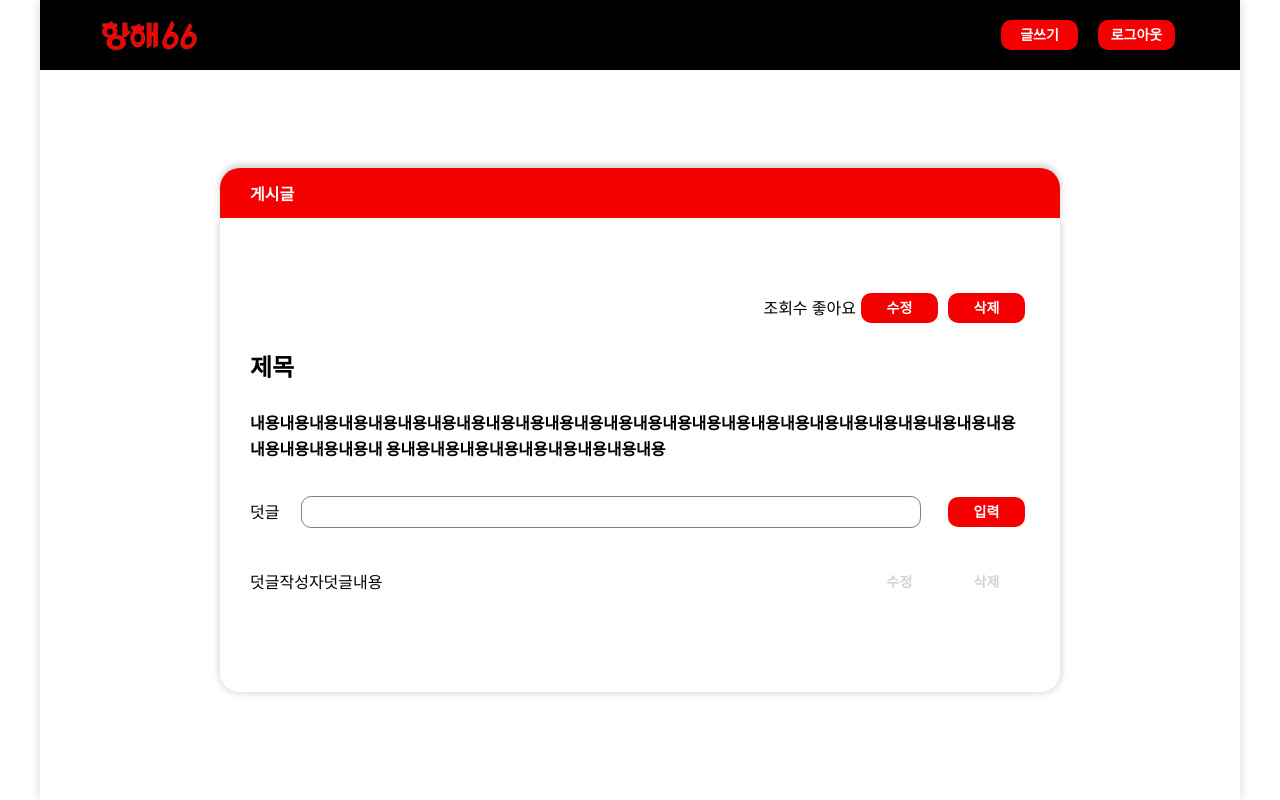
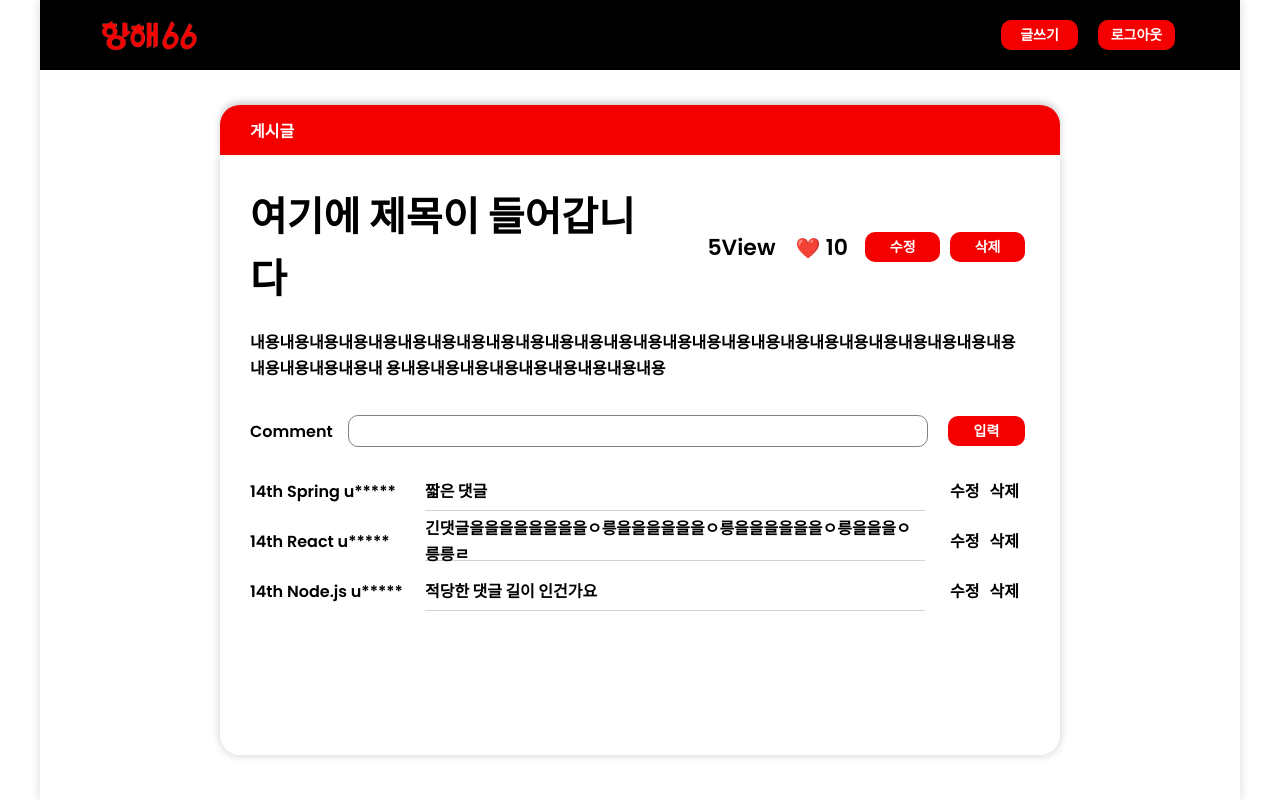
Before and after one commit to gigupc11/MiniProject_Hanghae66_FE, a React (Create React App) app in the folder client/: page /detail in a window 1280 px wide. Built offline with nearby package versions, Linux system fonts and the light colour scheme.

Commit message:
Design:모달 페이지 ,상세페이지 수정

```diff
--- a/client/src/components/Select.jsx
+++ b/client/src/components/Select.jsx
@@ -31,6 +31,7 @@ const SelectboxA = ({setUserYear}) => {
       border: "1px solid black",
       borderRadius: "10px",
       height: "46px",
+      paddingleft: "10px"
     }),
     option:(styles, { data, isDisabled, isFocused, isSelected }) => {
         // const color = chroma(data.color);
@@ -38,7 +39,7 @@ const SelectboxA = ({setUserYear}) => {
         return {
           ...styles,
           backgroundColor: isFocused ? "red" : "null",
-          color: "#333333"
+          color: isFocused ? "white" : "#333333",
         };
       },
     menu: (provided) => ({
@@ -95,7 +96,7 @@ const SelectboxB = ({setUserSkill}) => {
           return {
             ...styles,
             backgroundColor: isFocused ? "red" : "null",
-            color: "#333333"
+            color: isFocused ? "white" : "#333333",
           };
         },
       menu: (provided) => ({
@@ -152,13 +153,18 @@ const SelectboxB = ({setUserSkill}) => {
           return {
             ...styles,
             backgroundColor: isFocused ? "red" : "null",
-            color: "#333333"
+            color: isFocused ? "white" : "#333333",
+            fontweight : "700",
+
           };
         },
       menu: (provided) => ({
         ...provided,
         border: "1px solid #2b2d42",
         borderRadius: "8px",
+        width : "270px",
+        fontweight : "700"
+
       }),
     };
 
--- /dev/null
+++ b/client/src/components/Write.jsx
@@ -0,0 +1,96 @@
+import React from "react";
+import Header from "../page/Header";
+import styled from "styled-components";
+import Button from "./Button";
+import Input from "./Input";
+import Selectbox from "./Select";
+
+const Container = styled.div`
+  display: flex;
+  justify-content: center;
+  align-items: center;
+  width: 100%;
+  height: 100vh;
+`;
+
+const DetailBox2 = styled.div`
+  background-color: #f50000;
+  border-radius: 20px 20px 0 0;
+  overflow: hidden; /* 필요한 경우 오버플로우 숨김 */
+`;
+
+const InputWrap = styled.div`
+  display: flex;
+  justify-content: center;
+  align-items: center;
+  height: 800px;
+`;
+
+const ContentsWrap = styled.div`
+  display: flex;
+  flex-direction: column;
+  width: 700px;
+  height: 600px;
+  margin-top: 30px;
+    gap: 5px;
+`;
+
+const TextWrap = styled.div`
+  display: flex;
+  align-items: center;
+  justify-content: space-between;
+  color: white;
+  padding: 13px 30px;
+  font-weight: 900;
+`;
+
+const WriteBtnWrap = styled.div`
+  display: flex;
+  justify-content: end;
+  margin-bottom: 80px;
+  margin-top: 40px;
+`;
+
+const Modalbox = styled.div`
+  width: 800px;
+  height: 800px;
+  box-shadow: 0 0 10px rgba(0, 0, 0, 0.5); /* 원래 그림자 */
+  background-color: #fff;
+  border-radius: 20px 20px 20px 20px;
+  overflow: hidden; /*필요한 경우 오버플로우 숨김 */
+`;
+
+function Write() {
+  return (
+    <Container>
+      <Modalbox>
+        <DetailBox2>
+          <TextWrap>게시글작성</TextWrap>
+        </DetailBox2>
+        <InputWrap>
+          <div>
+            <ContentsWrap>
+              카테고리
+              <div>
+                <Selectbox.SelectboxC />
+              </div>
+              제목
+              <div>
+                <Input placeholder = "제목을 입력해주세요" size="custom" width ="100%"/>
+              </div>
+              내용
+              <div>
+                <Input size="custom" width ="100%" height ="440px"/>
+              </div>
+            </ContentsWrap>
+            <WriteBtnWrap>
+              <Button size ="medium">작성완료</Button>
+            </WriteBtnWrap>
+          </div>
+        </InputWrap>
+      </Modalbox>
+    </Container>
+  );
+}
+
+export default Write;
--- a/client/src/page/Detail.jsx
+++ b/client/src/page/Detail.jsx
@@ -1,6 +1,6 @@
-import React from 'react'
-import Header from './Header'
-import styled from 'styled-components'
+import React from "react";
+import Header from "./Header";
+import styled from "styled-components";
 import Button from "../components/Button";
 import Input from "../components/Input";
 
@@ -13,7 +13,7 @@ const Container = styled.div`
   box-shadow: 0 0 10px rgba(0, 0, 0, 0.15);
   overflow: hidden;
   height: 100vh;
-`
+`;
 const PostSection = styled.div`
   width: 100%;
   position: relative;
@@ -23,9 +23,9 @@ const PostSection = styled.div`
   justify-content: center;
   height: 100vh;
   box-shadow: 0 0 10px rgba(0, 0, 0, 0.2);
-`
+`;
 const DetailBox2 = styled.div`
-    background-color: #F50000;
+  background-color: #f50000;
   border-radius: 20px 20px 0 0;
   width: 70%;
   height: 50px;
@@ -48,9 +48,10 @@ position: relative;
   display: flex;
   flex-direction: column;
   margin-bottom: 10px;
-    padding: 70px 30px;
+  height: 600px;
+  padding: 30px;
   z-index: 11;
-`
+`;
 
 const InputWrap = styled.div`
   width: auto;
@@ -58,95 +59,182 @@ const InputWrap = styled.div`
   align-items: center;
   display: flex;
   flex-direction: column;
-`
+`;
 
 const BtnWrap = styled.div`
   display: flex;
   justify-content: end;
   align-items: center;
-    `
+`;
 
 const ContentsWrap = styled.div`
   display: flex;
   flex-direction: column;
   margin: 20px 0px;
-`
+`;
 
 const CommentWrap = styled.div`
   display: flex;
   align-items: center;
   justify-content: space-between;
-    padding: 10px 0 ;
-    gap:10px;
-`
+  padding: 10px 0;
+  gap: 10px;
+`;
 
-const CommentList = styled.div`
+const CommentLine = styled.div`
+  height: 40px;
+  display: flex;
+  align-items: center;
+  position: fixed;
+  margin-left: 175px;
+  border-bottom: 1px solid lightgray;
+`;
+const ButtonLine = styled.div`
+  gap: 10px;
+  height: 40px;
+  display: flex;
+  align-items: center;
+  width: 80px;
+`;
+const UserIDLine = styled.div`
+  height: 40px;
+  display: flex;
+  align-items: center;
+`;
+const CommentBox = styled.div`
   display: flex;
   align-items: center;
   justify-content: space-between;
-    padding: 10px 0;
-`
+  margin-top: 10px;
+  height: 40px;
+`;
 const TextWrap = styled.div`
   display: flex;
   align-items: center;
   justify-content: space-between;
   color: white;
-    padding: 13px 30px ;
+  padding: 13px 30px;
   font-weight: 900;
-`
+`;
 
-const Box = styled.div`
+const StText = styled.p`
+  font-weight: 600;
+`;
+const Sttitle = styled.h1`
+  font-size: 40px;
+  margin-right: 35px;
+`;
 
-`
+const StView = styled.span`
+  width: 170px;
+  gap: 20px;
+  display: flex;
+  justify-content: center;
+  font-weight: 600;
+  font-size: 22px;
+`;
+const LikeBtn = styled.button`
+  all: unset;
+  font-size: 20px;
+  :active {
+    transform: scale(120%);
+  }
+`;
+const Stbtn = styled.button`
+  all: unset;
+  font-weight: 700;
+  :hover {
+    color: gray;
+  }
+  :active {
+    transform: scale(90%);
+  }
+`;
+
+const Stcommentbox = styled.div`
+  width: 500px;
+  font-weight: 700;
+`;
+
+// const
 
 function Detail() {
   return (
     <Container>
       <Header />
       <PostSection>
-
         <DetailBox2>
           <TextWrap>게시글</TextWrap>
         </DetailBox2>
         <DetailBox>
           <BtnWrap>
-                        조회수
-                        좋아요
+            <Sttitle>여기에 제목이 들어갑니다</Sttitle>
+            <StView>
+              <span>5View</span>
+              <span>
+                <LikeBtn>❤️</LikeBtn> 10
+              </span>
+            </StView>
             <Button>수정</Button>
             <Button>삭제</Button>
           </BtnWrap>
           <InputWrap>
-
             <div>
-                            {/* <ContentsWrap>
-                                제목 <Input size="custom" height={"30px"} width={"auto"} />
-                                내용 <Input size="custom" height={"300px"} width={"auto"} />
-                            </ContentsWrap> */}
               <ContentsWrap>
-                                <h2>제목</h2> <br />
-                                <h4 class="content">내용내용내용내용내용내용내용내용내용내용내용내용내용내용내용내용내용내용내용내용내용내용내용내용내용내용내용내용내용내용내
-                                    용내용내용내용내용내용내용내용내용내용</h4>
+                <h4 class="content">
+                  내용내용내용내용내용내용내용내용내용내용내용내용내용내용내용내용내용내용내용내용내용내용내용내용내용내용내용내용내용내용내
+                  용내용내용내용내용내용내용내용내용내용
+                </h4>
               </ContentsWrap>
               <CommentWrap>
-                                덧글 <Input size="custom" height={"30px"} width={"620px"} /><Button >입력</Button>
+                <StText>Comment</StText>
+                <Input size="custom" height={"30px"} width={"580px"} />
+                <Button>입력</Button>
               </CommentWrap>
-                            <CommentList>
-                                <CommentList>
-                                    <div>덧글작성자</div>
-                                    <div>덧글내용</div>
-                                </CommentList>
-                                <CommentList>
-                                    <Button bc={"white"} hoverbc={"gray"} color={"lightgray"}>수정</Button>
-                                    <Button bc={"white"} hoverbc={"gray"} color={"lightgray"}>삭제</Button>
-                                </CommentList>
-                            </CommentList>
+              <div>
+                <CommentBox>
+                  <UserIDLine>
+                    <StText>14th Spring u*****</StText>
+                  </UserIDLine>
+                  <CommentLine>
+                    <Stcommentbox>짧은 댓글</Stcommentbox>
+                  </CommentLine>
+                  <ButtonLine>
+                    <Stbtn>수정</Stbtn>
+                    <Stbtn>삭제</Stbtn>
+                  </ButtonLine>
+                </CommentBox>
+                <CommentBox>
+                  <UserIDLine>
+                    <StText>14th React u*****</StText>
+                  </UserIDLine>
+                  <CommentLine>
+                    <Stcommentbox>긴댓글을을을을을을을을ㅇ릉을을을을을을ㅇ릉을을을을을을ㅇ릉을을을ㅇ릉릉ㄹ</Stcommentbox>
+                  </CommentLine>
+                  <ButtonLine>
+                    <Stbtn>수정</Stbtn>
+                    <Stbtn>삭제</Stbtn>
+                  </ButtonLine>
+                </CommentBox>
+                <CommentBox>
+                  <UserIDLine>
+                    <StText>14th Node.js u*****</StText>
+                  </UserIDLine>
+                  <CommentLine>
+                    <Stcommentbox>적당한 댓글 길이 인건가요</Stcommentbox>
+                  </CommentLine>
+                  <ButtonLine>
+                    <Stbtn>수정</Stbtn>
+                    <Stbtn>삭제</Stbtn>
+                  </ButtonLine>
+                </CommentBox>
+              </div>
             </div>
           </InputWrap>
         </DetailBox>
-
       </PostSection>
     </Container>
-    )
+  );
 }
 
-export default Detail
+export default Detail;
--- a/client/src/page/Write.jsx
+++ /dev/null
@@ -1,134 +0,0 @@
-import React from 'react'
-import Header from './Header'
-import styled from 'styled-components'
-import Button from "../components/Button";
-import Input from "../components/Input";
-
-const Container = styled.div`
-    display: flex;
-    flex-direction: column;
-    max-width: 1000px;
-    min-width: 1000px;
-    margin: 0 auto;
-    box-shadow: 0 0 10px rgba(0, 0, 0, 0.15);
-    overflow: hidden;
-`
-const PostSection = styled.div`
-    width: 100%;
-    position: relative;
-    flex-direction: column;
-    display: flex;
-    align-items: center;
-    gap: 2rem;
-    padding-top: 70px;
-    min-height: 100vh;
-`
-const DetailBox2 = styled.div`
-    background-color: #F50000;
-    border-radius: 20px 20px 0 0;
-    width: 70%;
-    height: 50px;
-    box-shadow: 0 0 -10px rgba(0, 0, 0, 0.5); /* 원래 그림자 */
-    overflow: hidden; /* 필요한 경우 오버플로우 숨김 */
-    /* display: flex; */
-    position: absolute;
-    flex-direction: column;
-    z-index: 12;
-`;
-
-const DetailBox = styled.div`
-    background-color: #fff;
-    border-radius: 20px;
-    width: 70%;
-    height: auto;
-    box-shadow: 0 0 10px rgba(0, 0, 0, 0.2); /* 그림자 추가 */
-    overflow: hidden; /* 필요한 경우 오버플로우 숨김 */
-    display: flex;
-    flex-direction: column;
-    margin-bottom: 10px;
-    padding: 70px 30px;
-    z-index: 11;
-`
-
-const InputWrap = styled.div`
-    width: auto;
-    justify-content: center;
-    align-items: center;
-    display: flex;
-    flex-direction: column;
-`
-
-const BtnWrap = styled.div`
-    display: flex;
-    justify-content: end;
-    align-items: center;
-    `
-
-const ContentsWrap = styled.div`
-    display: flex;
-    flex-direction: column;
-    margin: 20px 0px;
-`
-
-const CommentWrap = styled.div`
-    display: flex;
-    align-items: center;
-    justify-content: space-between;
-    padding: 10px ;
-    gap:10px;
-`
-
-const CommentList = styled.div`
-    display: flex;
-    align-items: center;
-    justify-content: space-between;
-    padding: 10px;
-`
-const TextWrap = styled.div`
-    display: flex;
-    align-items: center;
-    justify-content: space-between;
-    color: white;
-    padding: 13px 30px ;
-    font-weight: 900;
-`
-
-const WriteBtnWrap = styled.div`
-    display: flex;
-    align-items: center;
-    justify-content: end;
-    margin-bottom: -45px;
-`
-
-function Write() {
-    return (
-        <Container>
-            <Header />
-            <PostSection>
-                <DetailBox2>
-                    <TextWrap>게시글작성</TextWrap>
-                </DetailBox2>
-                <DetailBox>
-                    <InputWrap>
-                        <div>
-                            <ContentsWrap>
-                                분류 <select>
-                                    <option>react</option>
-                                    <option>node.js</option>
-                                    <option>spring</option>
-                                    </select>
-                                제목 <Input size="custom" height={"30px"} width={"600px"} />
-                                내용 <Input size="custom" height={"300px"} width={"auto"} />
-                            </ContentsWrap>
-                            <WriteBtnWrap>
-                                <Button >입력</Button>
-                            </WriteBtnWrap>
-                        </div>
-                    </InputWrap>
-                </DetailBox>
-            </PostSection>
-        </Container>
-    )
-}
-
-export default Write
--- a/client/src/shared/Router.js
+++ b/client/src/shared/Router.js
@@ -3,7 +3,7 @@ import Login from "../page/Login";
 import SignUp from "../page/SignUp";
 import Main from "../page/Main";
 import Detail from "../page/Detail";
-import Write from "../page/Write";
+import Write from "../components/Write";
 
 
 const Router = () => {
```
Lines whose indentation alone changed are shown as unchanged.
